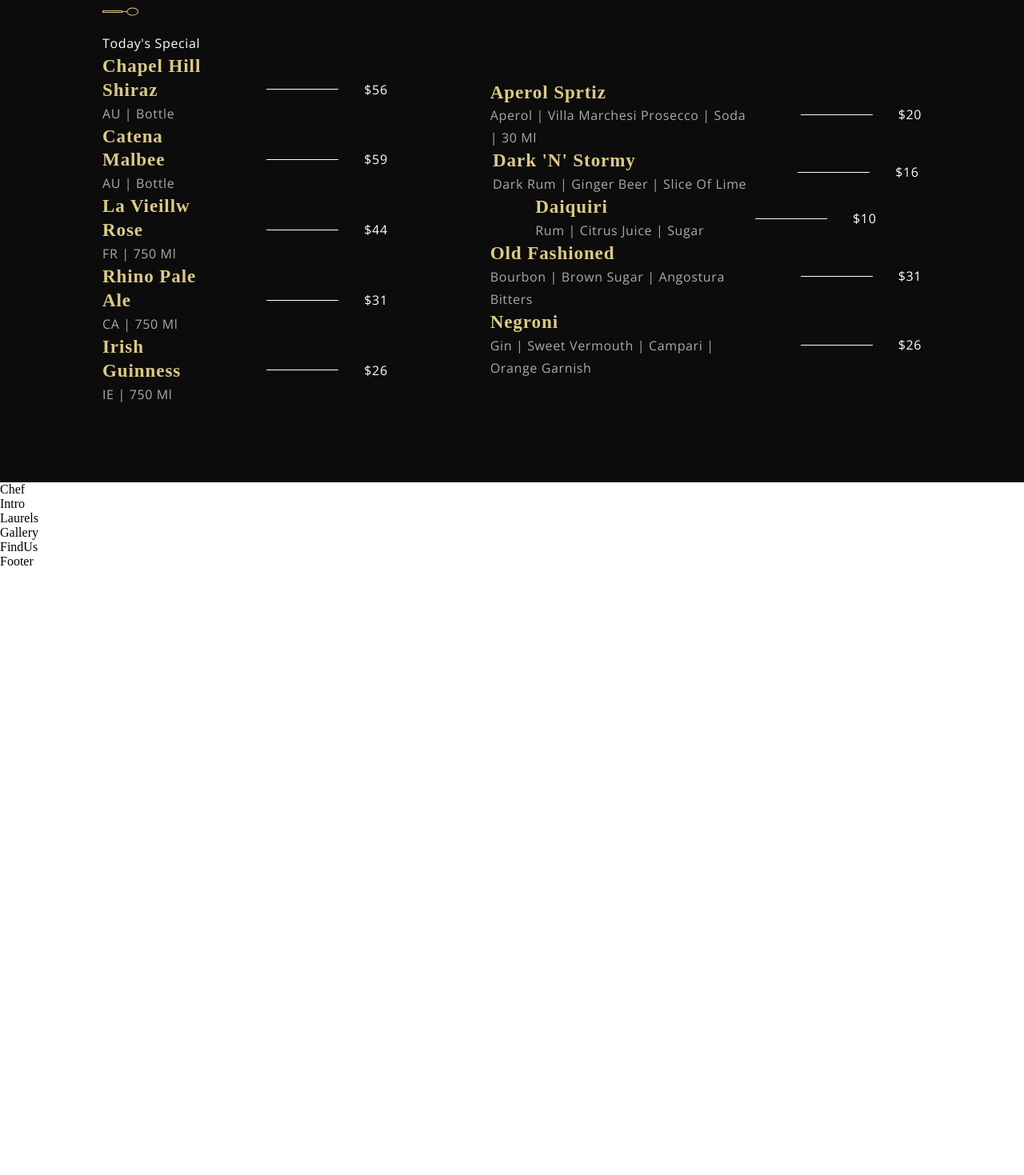
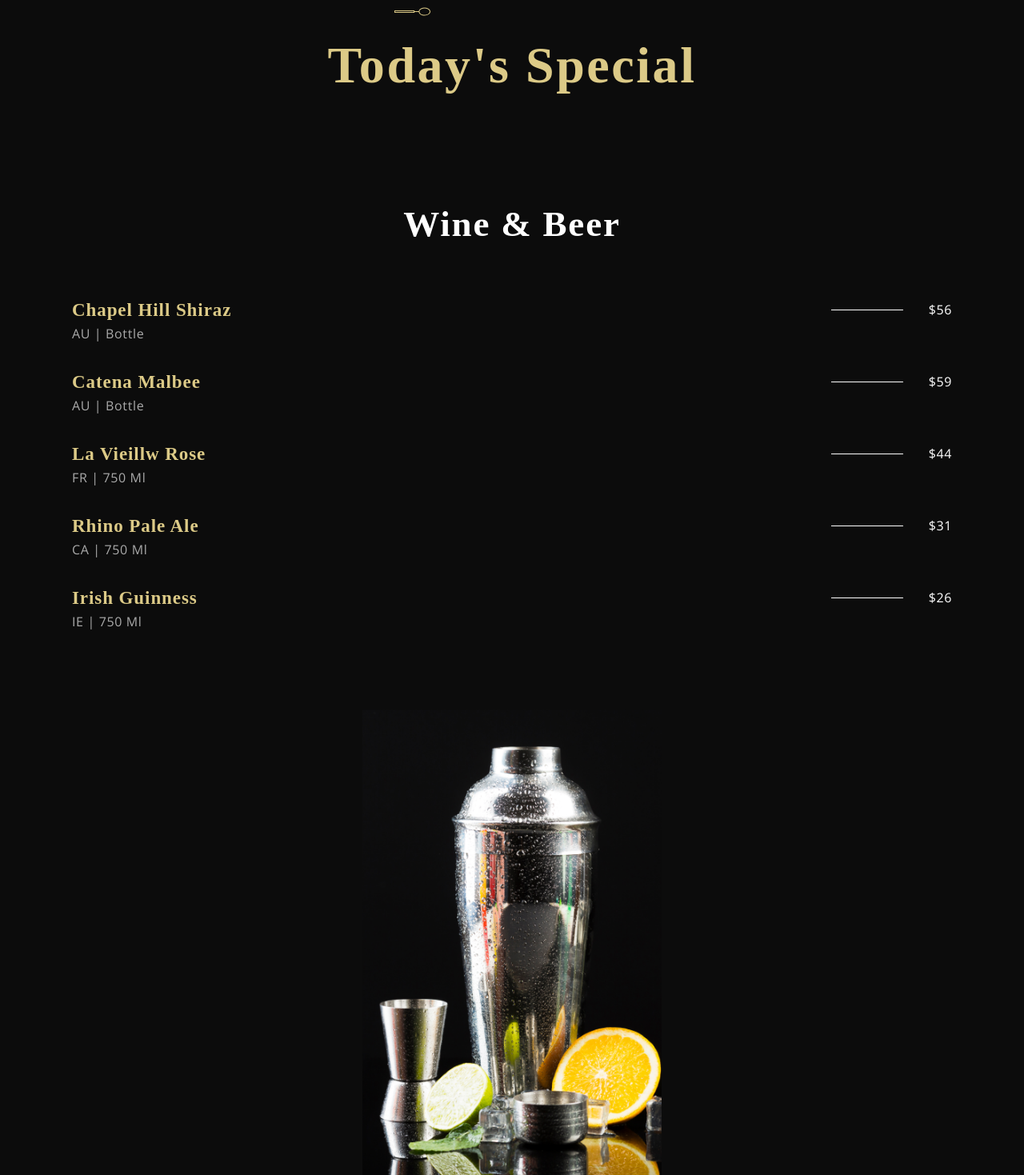
Before and after one commit to Meistaaa/gesicht_restaaurant, a React (Create React App) app: page / in a window 1280 px wide. Shown: the part 2021-3490 px from the top of the page at 80% size. Before the commit the page ends 2732 px from the top, so only its background shows below. Built offline with nearby package versions, Linux system fonts and the light colour scheme; a web font is replaced by a local one.

Commit message:
SpecialMenuItem done

```diff
--- a/src/components/Menuitem/MenuItem.css
+++ b/src/components/Menuitem/MenuItem.css
@@ -4,21 +4,23 @@
     background: var(--color-white);
 
 }
+.app__menuitems-content{
+    display: flex;
+    align-items:flex-start;
+    justify-content: space-between;
+    gap:32rem;
+    width: 1100px;
+    margin-bottom: 2rem;
+}
 .app__menuitems-price{
     display: flex;
     align-items: center;
-    justify-content: space-between;
+    justify-content: center;
     gap: 2rem;
-}
-.app__menuitems-content{
-    display: flex;
-    align-items:center;
-    justify-content: center;
-    gap: 4rem;
 }
 .app__menuitems-tag{
     display: flex;
     align-items: flex-start;
-    justify-content: center;
+    justify-content: flex-start;
     flex-direction: column;
 }
--- a/src/container/Menu/SpecialMenu.css
+++ b/src/container/Menu/SpecialMenu.css
@@ -1,11 +1,32 @@
+.app__specialMenu-header{
+    flex-direction: column;
+}
+.headtext{
+    margin-bottom: 8rem;
+}
 .app__specialMenu-content{
     display: flex;
     align-items: center;
+    justify-content: flex-start;
+    flex-direction: column;
+    gap: 4rem;
+
+}
+.app__specialMenu-menu_heading{
+    font-family: var(--font-base);
+    font-weight: 600;
+    font-size: 45px;
+    line-height: 58.5px;
+    letter-spacing: 0.04em;
+    color: var(--color-white);
+}
+.app__specialMenu-img {
+    display: flex;
+    align-items: center;
     justify-content: center;
-    gap: 8rem;
 }
 .app__specialMenu-img img{
-    background-color: #fff;
+
     width: 100%;
     height: 600px;
 }
--- a/src/container/Menu/SpecialMenu.jsx
+++ b/src/container/Menu/SpecialMenu.jsx
@@ -9,11 +9,13 @@ const SpecialMenu = () => {
   const [menudata, setMenudata] = useState(data);
   return (
     <div className="section__padding bg__black">
-      <div>
+      <div className="app__specialMenu-header flex__center">
         <SubHeading title="Menu That Fits You Palatte" />
-        <h1 className="p__opensans">Today's Special</h1>
+
+        <h1 className="headtext__cormorant headtext">Today's Special</h1>
       </div>
       <div className="app__specialMenu-content">
+        <h1 className="app__specialMenu-menu_heading">Wine & Beer</h1>
         <div>
           {menudata.wines.map((menu) => {
             return (
@@ -25,7 +27,10 @@ const SpecialMenu = () => {
             );
           })}
         </div>
-
+        <div className="app__specialMenu-img">
+          <img src={images.menu} alt="" />
+        </div>
+        <h1 className="app__specialMenu-menu_heading">Cocktails</h1>
         <div>
           {menudata.cocktails.map((menu) => {
             return (
```
